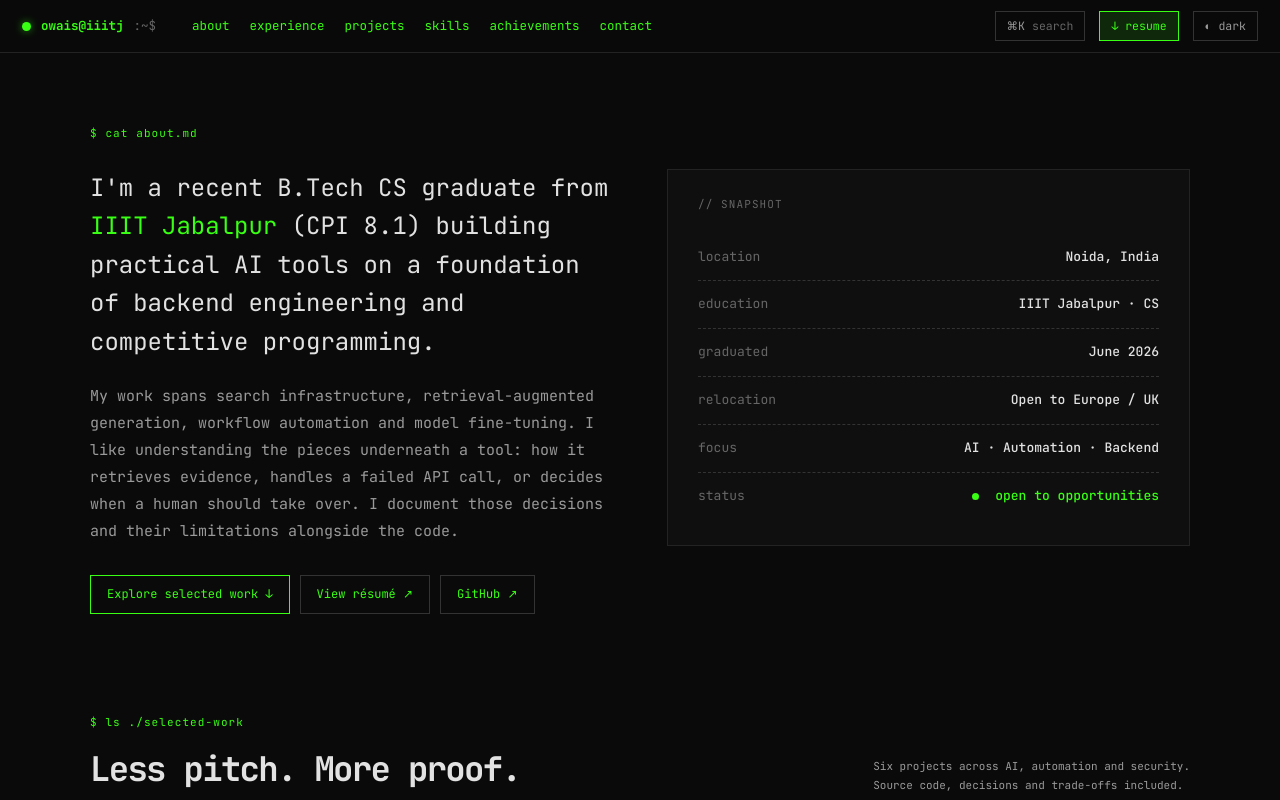
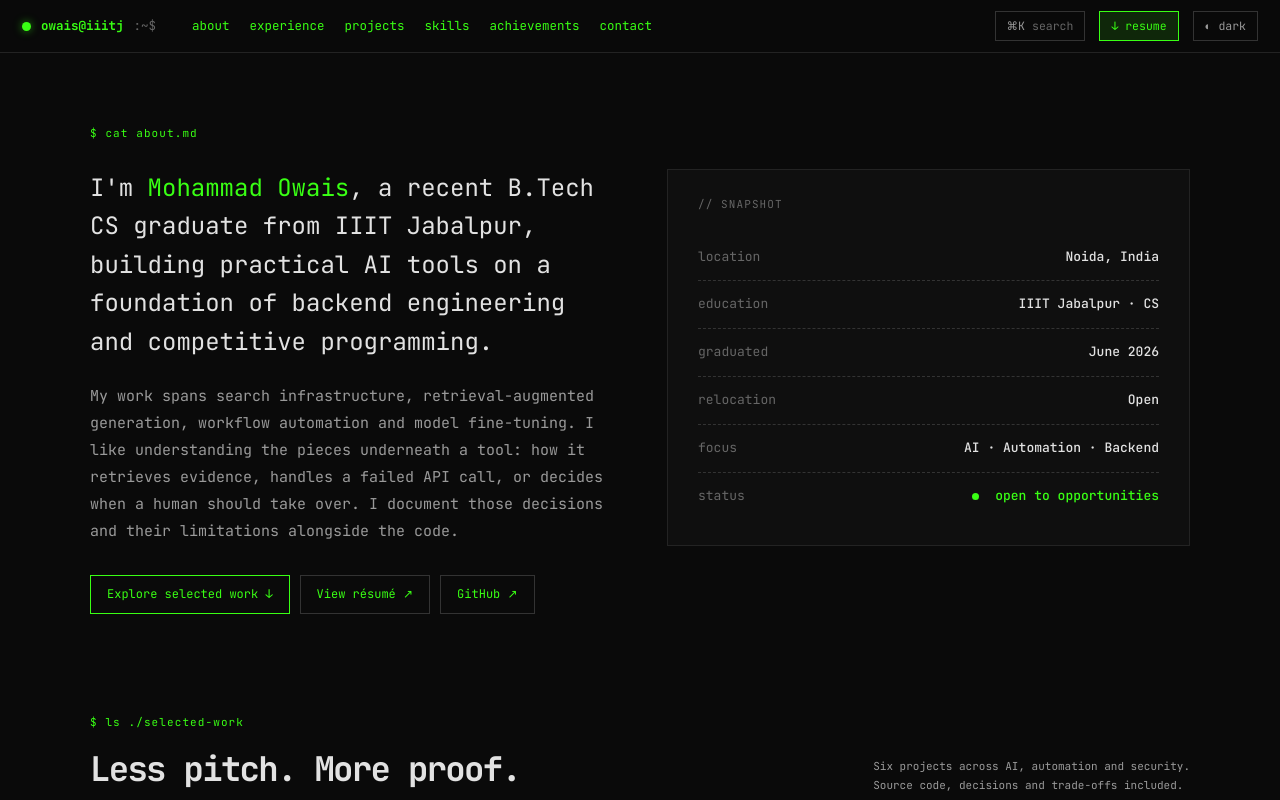
Before and after one commit to owaish7/owais-portfolio, a Next.js app: page / in a window 1280 px wide. Shown: the top 800 px of the page. Built offline with nearby package versions, Linux system fonts and the light colour scheme; no server answers.

Commit message:
Polish intro and expand achievement writeups

```diff
--- a/components/Hero.tsx
+++ b/components/Hero.tsx
@@ -4,7 +4,7 @@ const SNAPSHOT = [
   ["location", "Noida, India"],
   ["education", "IIIT Jabalpur · CS"],
   ["graduated", "June 2026"],
-  ["relocation", "Open to Europe / UK"],
+  ["relocation", "Open"],
   ["focus", "AI · Automation · Backend"],
 ] as const;
 
@@ -14,7 +14,7 @@ export default function Hero() {
       <div className="about-hero-heading"><p className="eyebrow rev">$ cat about.md</p></div>
       <div className="about-hero-grid">
         <div className="about-hero-copy">
-          <p className="about-lead rev">I&apos;m a recent B.Tech CS graduate from <span>IIIT Jabalpur</span> (CPI 8.1) building practical AI tools on a foundation of backend engineering and competitive programming.</p>
+          <p className="about-lead rev">I&apos;m <span>Mohammad Owais</span>, a recent B.Tech CS graduate from IIIT Jabalpur, building practical AI tools on a foundation of backend engineering and competitive programming.</p>
           <p className="about-body rev">My work spans search infrastructure, retrieval-augmented generation, workflow automation and model fine-tuning. I like understanding the pieces underneath a tool: how it retrieves evidence, handles a failed API call, or decides when a human should take over. I document those decisions and their limitations alongside the code.</p>
           <div className="hero-actions rev">
             <a className="lk lkacc" href="#projects">Explore selected work ↓</a>
```
